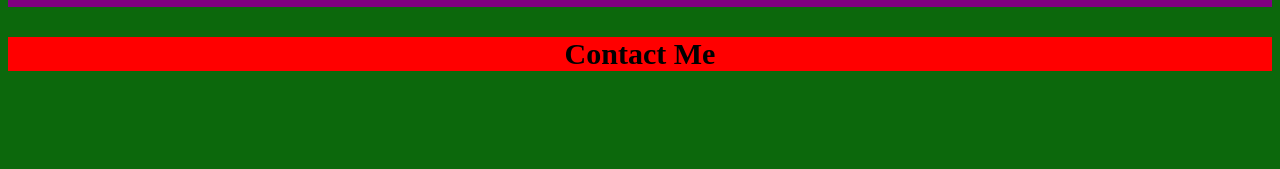
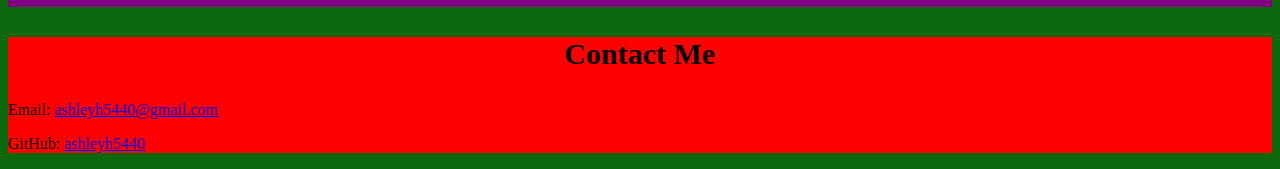
Before and after one commit to ashleyh5440/pro-portfolio, a plain HTML site: page index.html in a window 1280 px wide. Shown: the part 1900-2069 px from the top of the page. Before the commit the page ends 2001 px from the top, so only its background shows below. Drawn offline with Linux system fonts and the light colour scheme.

Commit message:
added email and github links to contact section

```diff
--- a/index.html
+++ b/index.html
@@ -60,6 +60,9 @@
 
       <section class="contact-me">
         <h1>Contact Me</h1>
+        <p>Email: <a href="mailto:ashleyh5440@gmail.com">ashleyh5440@gmail.com</a>
+        </p>
+        <p>GitHub: <a href="https://github.com/ashleyh5440">ashleyh5440</a></p>
       </section>
 
     </section>
```
